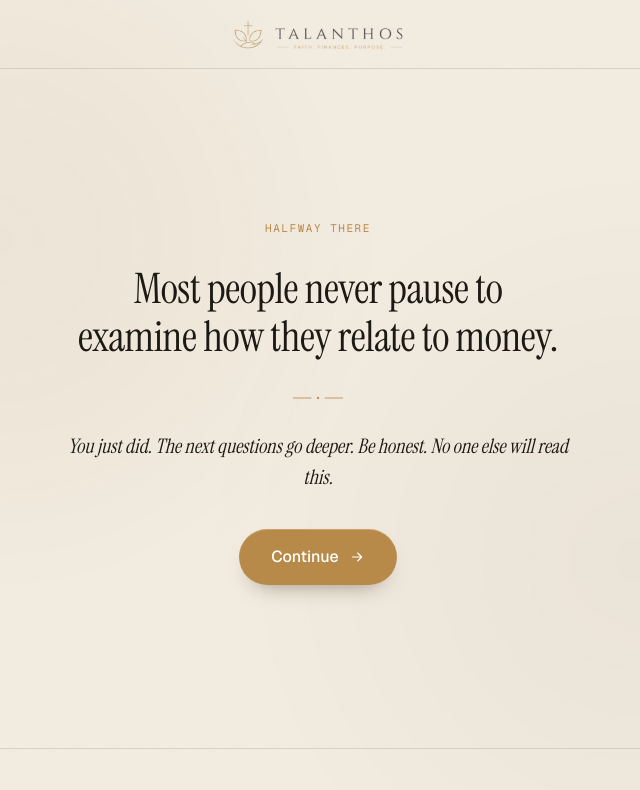
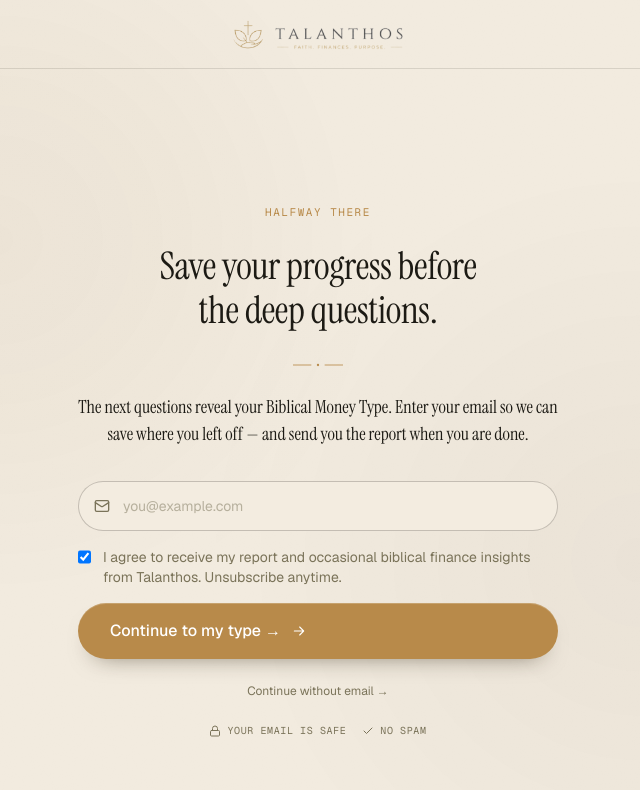
Before and after one commit to nescodigital/talanthos, a Next.js app: page /quiz/motivation/1 in a window 1280 px wide. Shown: the top 790 px of the page, without its empty margins (322-962 px from the left). Built offline with nearby package versions, Linux system fonts and the light colour scheme.

Commit message:
feat: move email capture to motivation 1, result page direct paywall CTA, fix aurora opacity

```diff
--- a/src/app/api/leads/create/route.ts
+++ b/src/app/api/leads/create/route.ts
@@ -8,7 +8,7 @@ const resend = resendApiKey ? new Resend(resendApiKey) : null;
 
 const leadSchema = z.object({
   email: z.string().email().max(100),
-  primary_type: z.enum(["builder", "guardian", "giver", "visionary"]),
+  primary_type: z.enum(["builder", "guardian", "giver", "visionary", "unknown"]).optional().default("unknown"),
   session_id: z.string().uuid(),
   marketing_consent: z.boolean(),
   first_name: z.string().max(50).optional(),
@@ -40,7 +40,7 @@ export async function POST(req: NextRequest) {
       const { error } = await supabase
         .from("leads")
         .update({
-          primary_type: parsed.data.primary_type,
+          primary_type: parsed.data.primary_type === "unknown" ? undefined : parsed.data.primary_type,
           session_id: parsed.data.session_id,
           marketing_consent: parsed.data.marketing_consent,
           first_name: parsed.data.first_name || null,
--- a/src/app/quiz/motivation/1/page.tsx
+++ b/src/app/quiz/motivation/1/page.tsx
@@ -1,6 +1,9 @@
 "use client";
 
+import { useState } from "react";
 import { useRouter } from "next/navigation";
+import { motion } from "framer-motion";
+import { Lock, Check, Mail } from "lucide-react";
 import TxNav from "@/components/tx/TxNav";
 import TxFooter from "@/components/tx/TxFooter";
 import TxRule from "@/components/tx/TxRule";
@@ -9,6 +12,52 @@ import { BlurFade } from "@/components/ui/blur-fade";
 
 export default function Motivation1Page() {
   const router = useRouter();
+  const [email, setEmail] = useState("");
+  const [marketingConsent, setMarketingConsent] = useState(true);
+  const [isSubmitting, setIsSubmitting] = useState(false);
+  const [error, setError] = useState("");
+
+  const handleSubmit = async (e: React.FormEvent) => {
+    e.preventDefault();
+    if (!email.includes("@")) {
+      setError("Please enter a valid email address.");
+      return;
+    }
+
+    setIsSubmitting(true);
+    setError("");
+
+    const sessionId = localStorage.getItem("talanthos_session_id");
+    if (!sessionId) {
+      router.push("/quiz");
+      return;
+    }
+
+    // Save to localStorage for later use
+    localStorage.setItem("talanthos_email", email);
+    localStorage.setItem("talanthos_email_consent", String(marketingConsent));
+
+    try {
+      await fetch("/api/leads/create", {
+        method: "POST",
+        headers: { "Content-Type": "application/json" },
+        body: JSON.stringify({
+          email,
+          session_id: sessionId,
+          marketing_consent: marketingConsent,
+          primary_type: "unknown",
+        }),
+      });
+    } catch {
+      // Continue even if API fails — we have it in localStorage
+    }
+
+    router.push("/quiz/6");
+  };
+
+  const handleSkip = () => {
+    router.push("/quiz/6");
+  };
 
   return (
     <div className="tx-page">
@@ -23,9 +72,9 @@ export default function Motivation1Page() {
                   flexDirection: "column",
                   alignItems: "center",
                   textAlign: "center",
-                  gap: 28,
-                  padding: "clamp(40px, 8vw, 80px) 0",
-                  maxWidth: 520,
+                  gap: 24,
+                  padding: "clamp(32px, 6vw, 64px) 0",
+                  maxWidth: 480,
                   margin: "0 auto",
                 }}
               >
@@ -43,9 +92,9 @@ export default function Motivation1Page() {
 
                 <h2
                   className="tx-display"
-                  style={{ fontSize: "clamp(28px, 4vw, 42px)", lineHeight: 1.15 }}
+                  style={{ fontSize: "clamp(26px, 3.6vw, 38px)", lineHeight: 1.15 }}
                 >
-                  Most people never pause to examine how they relate to money.
+                  Save your progress before the deep questions.
                 </h2>
 
                 <TxRule width={50} />
@@ -53,19 +102,66 @@ export default function Motivation1Page() {
                 <p
                   style={{
                     fontFamily: "var(--serif)",
-                    fontSize: "clamp(17px, 1.8vw, 20px)",
+                    fontSize: "clamp(16px, 1.6vw, 18px)",
                     lineHeight: 1.55,
                     color: "var(--ink-soft)",
-                    fontStyle: "italic",
                   }}
                 >
-                  You just did. The next questions go deeper. Be honest. No one else will read this.
+                  The next questions reveal your Biblical Money Type. Enter your email so we can save where you left off — and send you the report when you are done.
                 </p>
 
-                <div style={{ marginTop: 8 }}>
-                  <TxButton size="lg" onClick={() => router.push("/quiz/6")}>
-                    Continue
+                <form onSubmit={handleSubmit} style={{ width: "100%", display: "flex", flexDirection: "column", gap: 16, marginTop: 8 }}>
+                  <div style={{ position: "relative" }}>
+                    <Mail className="absolute left-4 top-1/2 -translate-y-1/2 h-4 w-4 text-[var(--muted)]" />
+                    <input
+                      type="email"
+                      placeholder="you@example.com"
+                      value={email}
+                      onChange={(e) => setEmail(e.target.value)}
+                      required
+                      className="w-full rounded-full border border-[var(--rule-strong)] bg-[var(--bg)] py-3.5 pl-11 pr-5 text-[var(--ink)] placeholder-[var(--muted)]/50 outline-none transition-colors duration-200 focus:border-[var(--accent)] text-sm"
+                      style={{ fontFamily: "var(--sans)" }}
+                    />
+                  </div>
+
+                  {error && (
+                    <p className="text-sm text-red-600 text-left">{error}</p>
+                  )}
+
+                  <label className="flex items-start gap-3 text-sm text-[var(--muted)] text-left">
+                    <input
+                      type="checkbox"
+                      checked={marketingConsent}
+                      onChange={(e) => setMarketingConsent(e.target.checked)}
+                      className="mt-0.5 h-4 w-4 rounded border-[var(--rule)] bg-[var(--bg)] text-[var(--accent)]"
+                    />
+                    <span>
+                      I agree to receive my report and occasional biblical finance insights from Talanthos. Unsubscribe anytime.
+                    </span>
+                  </label>
+
+                  <TxButton type="submit" size="lg" disabled={isSubmitting}>
+                    {isSubmitting ? "Saving..." : "Continue to my type →"}
                   </TxButton>
+                </form>
+
+                <button
+                  onClick={handleSkip}
+                  className="text-xs text-[var(--muted)] hover:text-[var(--ink)] transition-colors"
+                  style={{ background: "none", border: "none", cursor: "pointer", fontFamily: "var(--sans)" }}
+                >
+                  Continue without email →
+                </button>
+
+                <div className="flex flex-wrap items-center justify-center gap-4 text-[10px] text-[var(--muted)]" style={{ fontFamily: "var(--mono)", letterSpacing: "0.06em", textTransform: "uppercase" }}>
+                  <span className="flex items-center gap-1.5">
+                    <Lock className="h-3 w-3" />
+                    Your email is safe
+                  </span>
+                  <span className="flex items-center gap-1.5">
+                    <Check className="h-3 w-3" />
+                    No spam
+                  </span>
                 </div>
               </div>
             </BlurFade>
--- a/src/components/ui/aurora-background.tsx
+++ b/src/components/ui/aurora-background.tsx
@@ -36,7 +36,7 @@ export const AuroraBackground = ({
             after:[background-size:200%,_100%]
             after:animate-aurora after:[background-attachment:fixed] after:mix-blend-overlay
             pointer-events-none
-            absolute -inset-[10px] opacity-40 will-change-transform`,
+            absolute -inset-[10px] opacity-50 will-change-transform`,
             showRadialGradient &&
               `[mask-image:radial-gradient(ellipse_at_100%_0%,black_10%,var(--transparent)_70%)]`
           )}
```
Also changed, not shown: src/app/quiz/result/page.tsx (+28 -30 lines).
